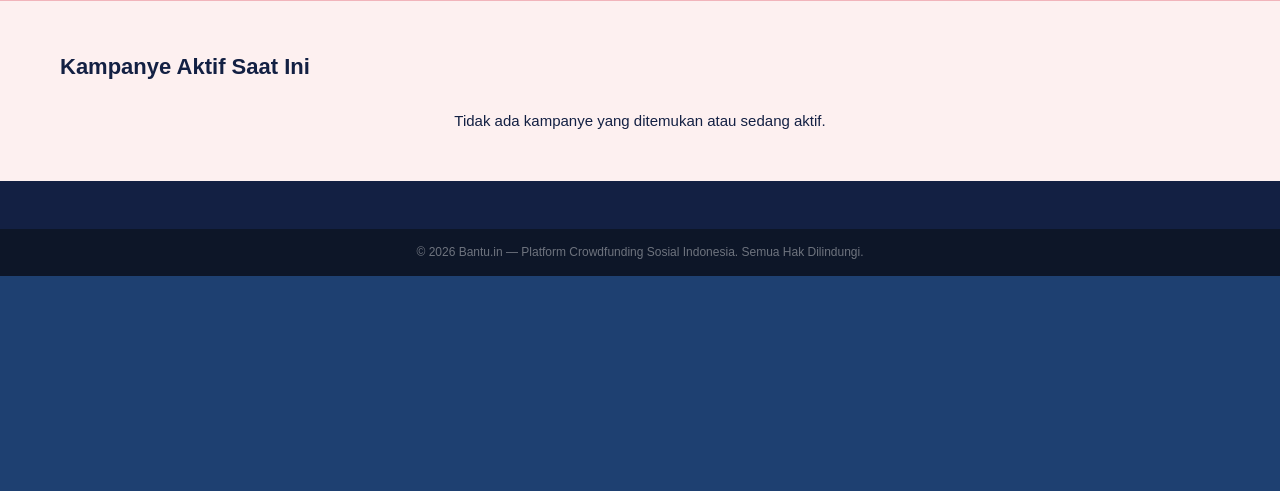
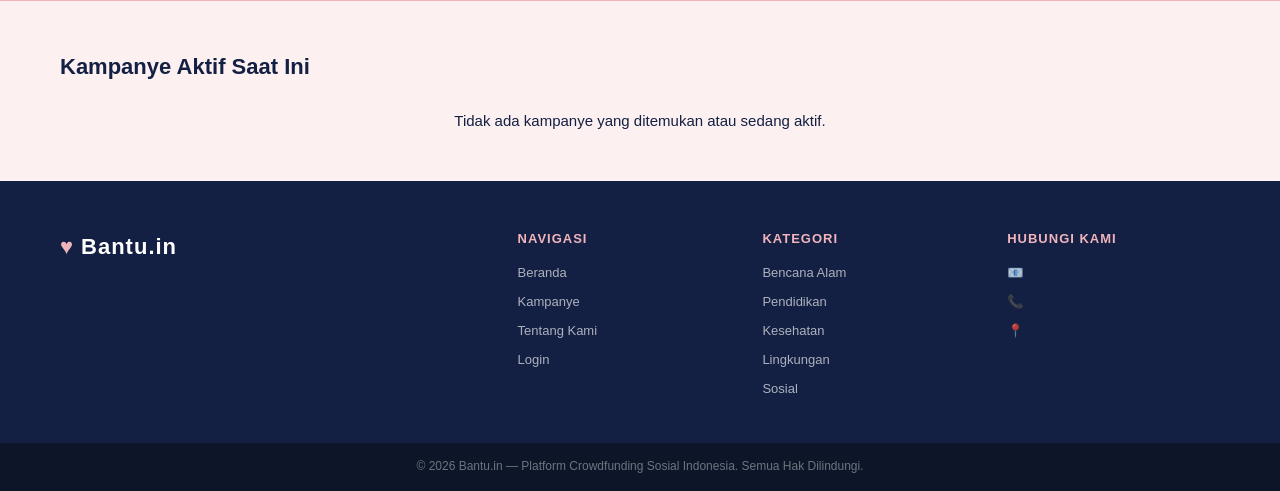
Before and after one commit to eskaex/ProjectPrProgWeb, a PHP site: page /index.php in a window 1280 px wide. Shown: the part 560-1051 px from the top of the page. Before the commit the page ends 836 px from the top, so only its background shows below. Run offline with PHP 8.4, Linux system fonts and the light colour scheme; data that the repository does not hold is empty.

Commit message:
footer dinamis dari database

```diff
--- a/Crowdfunding Bantu.in/index.php
+++ b/Crowdfunding Bantu.in/index.php
@@ -3,7 +3,7 @@ session_start();
 require 'koneksi.php';
 
 // Konfigurasi Pagination
-$limit = 6; // Jumlah kampanye per halaman
+$limit = 6;
 $page = isset($_GET['page']) ? (int)$_GET['page'] : 1;
 $offset = ($page - 1) * $limit;
 
@@ -12,7 +12,7 @@ $search_judul = isset($_GET['judul']) ? $_GET['judul'] : '';
 $search_kategori = isset($_GET['kategori']) ? $_GET['kategori'] : '';
 $search_lokasi = isset($_GET['lokasi']) ? $_GET['lokasi'] : '';
 
-// Membuat kueri dasar (Hanya mengambil kampanye yang batas waktunya >= hari ini)
+// kampanye yang batas waktunya >= hari ini
 $sql_base = "
     FROM kampanye k
     JOIN users u ON k.penyelenggara_id = u.id
@@ -20,7 +20,7 @@ $sql_base = "
     WHERE k.batas_waktu >= CURDATE()
 ";
 
-// Menambahkan filter pencarian
+// filter pencarian
 $params = [];
 $types = "";
 
@@ -40,7 +40,6 @@ if (!empty($search_lokasi)) {
     $types .= "s";
 }
 
-// Menghitung total data untuk pagination
 $sql_count = "SELECT COUNT(DISTINCT k.id) as total " . $sql_base;
 $stmt_count = $conn->prepare($sql_count);
 if (!empty($params)) {
@@ -50,8 +49,6 @@ $stmt_count->execute();
 $total_data = $stmt_count->get_result()->fetch_assoc()['total'];
 $total_pages = ceil($total_data / $limit);
 
-// Kueri utama untuk mengambil data dengan Aggregation untuk dana terkumpul
-// Diurutkan dari deadline paling dekat, lalu dana target paling kecil
 $sql_data = "
     SELECT k.*, u.nama AS nama_penyelenggara,
            COALESCE(SUM(d.nominal), 0) AS dana_terkumpul
@@ -68,6 +65,9 @@ $types .= "ii";
 $stmt_data->bind_param($types, ...$params);
 $stmt_data->execute();
 $result = $stmt_data->get_result();
+$sql_info = "SELECT * FROM info_website LIMIT 1";
+$result_info = $conn->query($sql_info);
+$info_web = $result_info->fetch_assoc();
 ?>
 
 <!DOCTYPE html>
@@ -78,7 +78,6 @@ $result = $stmt_data->get_result();
     <title>Bantu.in - Platform Crowdfunding Sosial</title>
     <link rel="stylesheet" href="style.css">
     <style>
-        /* Tambahan CSS sederhana untuk pagination */
         .pagination { display: flex; justify-content: center; gap: 10px; margin-top: 30px; }
         .page-link { padding: 8px 16px; background: #132043; color: white; border-radius: 5px; text-decoration: none; }
         .page-link:hover { background: #1F4172; }
@@ -99,7 +98,6 @@ $result = $stmt_data->get_result();
                 <a href="#daftar-kampanye" class="home-nav-link">Kampanye</a>
                 <a href="#" class="home-nav-link">Tentang Kami</a>
 
-                <!-- Logika Perubahan Tombol Login/Logout -->
                 <?php if(isset($_SESSION['user_id'])): ?>
                     <span style="color:white; font-size:14px; margin-right:10px;">Halo, <?= htmlspecialchars($_SESSION['nama']) ?>!</span>
                     <a href="logout.php" class="home-btn-login" style="background-color: #ff4d4d; color: white;">Logout</a>
@@ -123,7 +121,6 @@ $result = $stmt_data->get_result();
     <section class="home-section-pencarian" id="pencarian">
         <div class="home-container">
             <h2>Cari Kampanye Donasi</h2>
-            <!-- Form menggunakan method GET agar query string terbawa di URL -->
             <form action="index.php" method="GET" class="home-form-pencarian">
                 <div class="home-form-group">
                     <label for="judul">Judul Kampanye</label>
@@ -160,14 +157,12 @@ $result = $stmt_data->get_result();
                 <?php if($result->num_rows > 0): ?>
                     <?php while($row = $result->fetch_assoc()): ?>
                         <div class="home-card-kampanye">
-                            <!-- Gambar diambil dari database -->
                             <img src="<?= htmlspecialchars($row['gambar']) ?>" alt="Poster Kampanye" class="home-card-poster">
                             <div class="home-card-isi">
                                 <span class="home-badge home-badge-<?= htmlspecialchars($row['kategori']) ?>"><?= ucfirst(htmlspecialchars($row['kategori'])) ?></span>
                                 <h3 class="home-card-judul"><?= htmlspecialchars($row['judul']) ?></h3>
                                 <p class="home-card-penyelenggara">🏢 Penyelenggara: <strong><?= htmlspecialchars($row['nama_penyelenggara']) ?></strong></p>
 
-                                <!-- INSTRUKSI: Lokasi dan Progress bar telah dihapus dari sini -->
 
                                 <table class="home-card-info" style="margin-top:15px;">
                                     <tr>
@@ -183,7 +178,6 @@ $result = $stmt_data->get_result();
                                         <td>: <?= date('d M Y', strtotime($row['batas_waktu'])) ?></td>
                                     </tr>
                                 </table>
-                                <!-- Link dinamis menuju detail.php membawa ID kampanye -->
                                 <a href="detail.php?id=<?= $row['id'] ?>" class="home-btn-detail">Lihat Detail →</a>
                             </div>
                         </div>
@@ -197,7 +191,6 @@ $result = $stmt_data->get_result();
             <?php if($total_pages > 1): ?>
             <div class="pagination">
                 <?php
-                // Menyusun query string agar filter pencarian tidak hilang saat pindah halaman
                 $query_string = "";
                 if(!empty($search_judul)) $query_string .= "&judul=$search_judul";
                 if(!empty($search_kategori)) $query_string .= "&kategori=$search_kategori";
@@ -216,6 +209,42 @@ $result = $stmt_data->get_result();
 
     <!-- ===== FOOTER ===== -->
     <footer class="home-footer">
+        <div class="home-footer-inner">
+            <div class="home-footer-kolom">
+                <div class="home-logo logo-footer">
+                    <span class="home-logo-icon">♥︎</span>
+                    <span class="home-logo-text">Bantu.in</span>
+                </div>
+                <p><?= htmlspecialchars($info_web['deskripsi']) ?></p>
+            </div>
+            <div class="home-footer-kolom">
+                <h4>Navigasi</h4>
+                <ul>
+                    <li><a href="index.php">Beranda</a></li>
+                    <li><a href="#daftar-kampanye">Kampanye</a></li>
+                    <li><a href="#">Tentang Kami</a></li>
+                    <li><a href="<?= isset($_SESSION['user_id']) ? 'logout.php' : 'login.php' ?>"><?= isset($_SESSION['user_id']) ? 'Logout' : 'Login' ?></a></li>
+                </ul>
+            </div>
+            <div class="home-footer-kolom">
+                <h4>Kategori</h4>
+                <ul>
+                    <li><a href="index.php?kategori=bencana">Bencana Alam</a></li>
+                    <li><a href="index.php?kategori=pendidikan">Pendidikan</a></li>
+                    <li><a href="index.php?kategori=kesehatan">Kesehatan</a></li>
+                    <li><a href="index.php?kategori=lingkungan">Lingkungan</a></li>
+                    <li><a href="index.php?kategori=sosial">Sosial</a></li>
+                </ul>
+            </div>
+            <div class="home-footer-kolom">
+                <h4>Hubungi Kami</h4>
+                <ul>
+                    <li>📧 <?= htmlspecialchars($info_web['email']) ?></li>
+                    <li>📞 <?= htmlspecialchars($info_web['no_telepon']) ?></li>
+                    <li>📍 <?= htmlspecialchars($info_web['alamat']) ?></li>
+                </ul>
+            </div>
+        </div>
         <div class="home-footer-bawah">
             <div class="home-container">
                 <p>&copy; 2026 Bantu.in &mdash; Platform Crowdfunding Sosial Indonesia. Semua Hak Dilindungi.</p>
```
